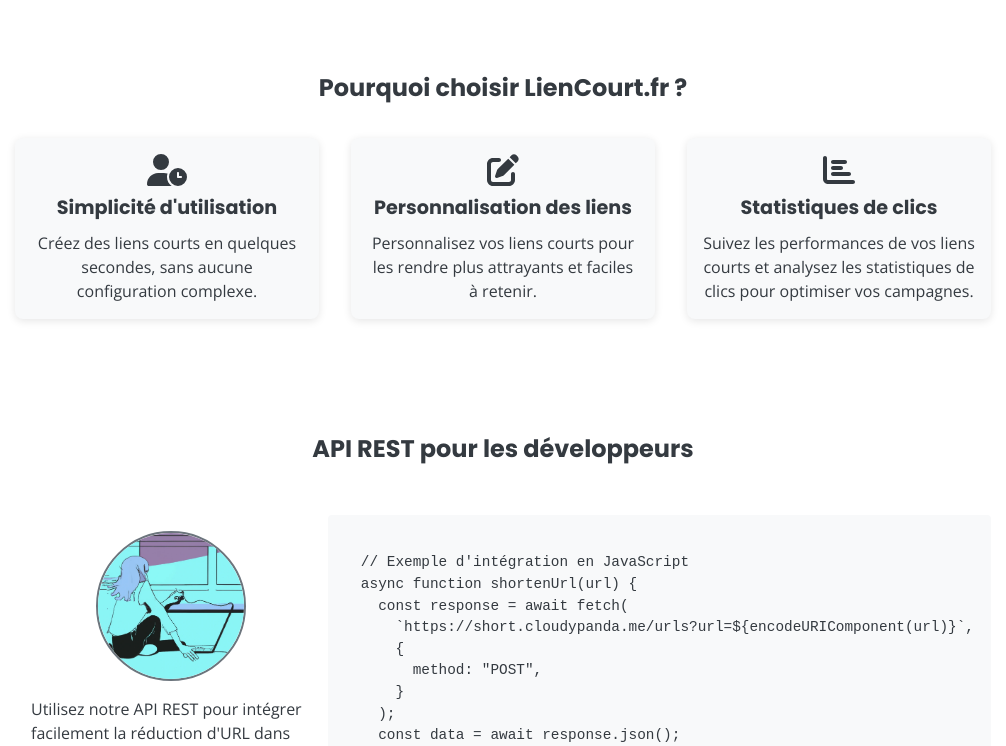
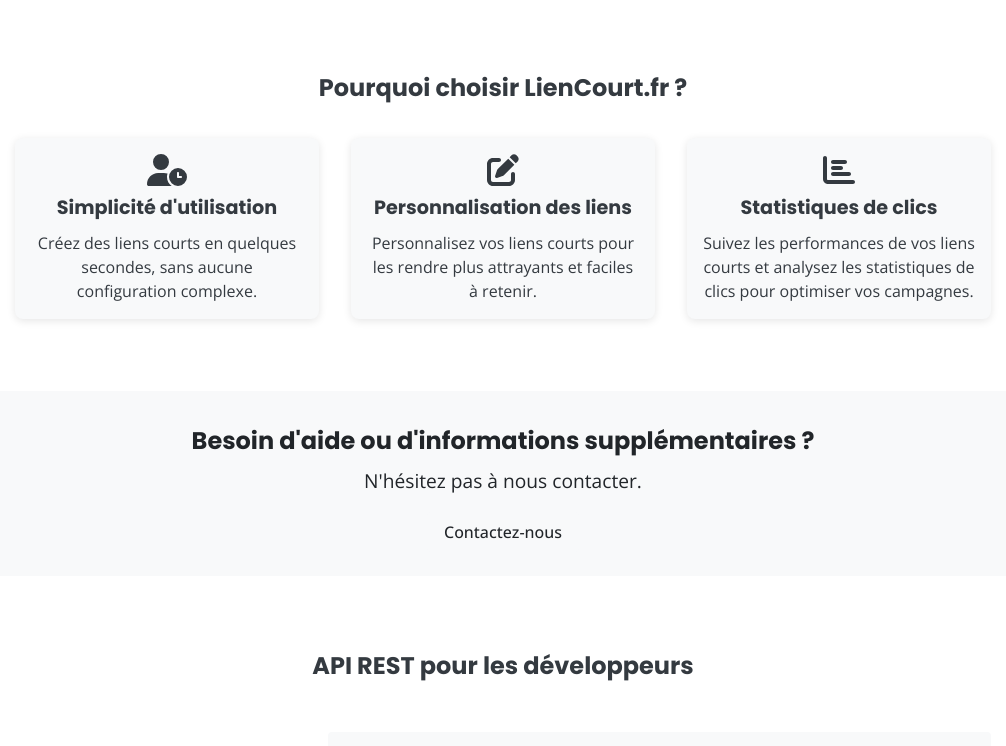
Before and after one commit to mathieuc22/url-shortener-frontend, a Vue app: page / in a window 1280 px wide. Shown: the part 410-1156 px from the top of the page, without its empty margins (137-1143 px from the left). Built offline with nearby package versions, Linux system fonts and the light colour scheme.

Commit message:
Add contact CTA

```diff
--- /dev/null
+++ b/src/components/ContactCTA.vue
@@ -0,0 +1,34 @@
+<template>
+  <section class="cta-banner">
+    <div class="container">
+      <h2 class="cta-banner__title">Besoin d'aide ou d'informations supplémentaires ?</h2>
+      <p class="cta-banner__subtitle">N'hésitez pas à nous contacter.</p>
+      <router-link to="/contact" class="button button--dark">Contactez-nous</router-link>
+    </div>
+  </section>
+</template>
+
+<style scoped>
+.cta-banner {
+  background-color: var(--color-primary);
+  padding: 2rem 0;
+  text-align: center;
+  color: var(--color-dark);
+}
+
+.container {
+  max-width: 1200px;
+  margin: 0 auto;
+  padding: 0 1rem;
+}
+
+.cta-banner__title {
+  font-size: 1.5rem;
+  margin-bottom: 0.5rem;
+}
+
+.cta-banner__subtitle {
+  font-size: 1.2rem;
+  margin-bottom: 1.5rem;
+}
+</style>
--- a/src/pages/HomePage.vue
+++ b/src/pages/HomePage.vue
@@ -5,6 +5,7 @@
     <section class="homepage-section">
       <advantages-section></advantages-section>
     </section>
+    <ContactCTA />
     <ApiSection />
   </div>
 </template>
@@ -14,6 +15,7 @@
 import LastResults from "@/components/LastResults.vue";
 import AdvantagesSection from "@/components/AdvantagesSection.vue";
 import ApiSection from "@/components/ApiSection.vue";
+import ContactCTA from "../components/ContactCTA.vue";
 </script>
 
 <style>
```
